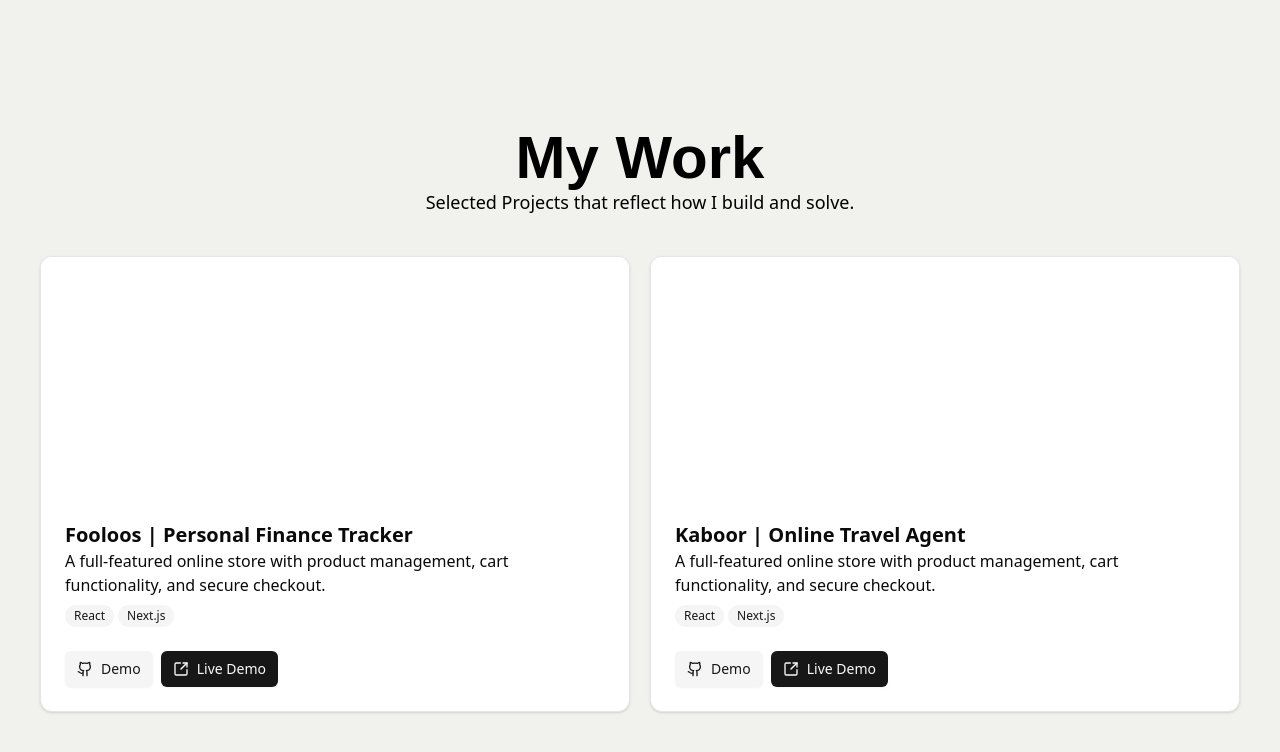
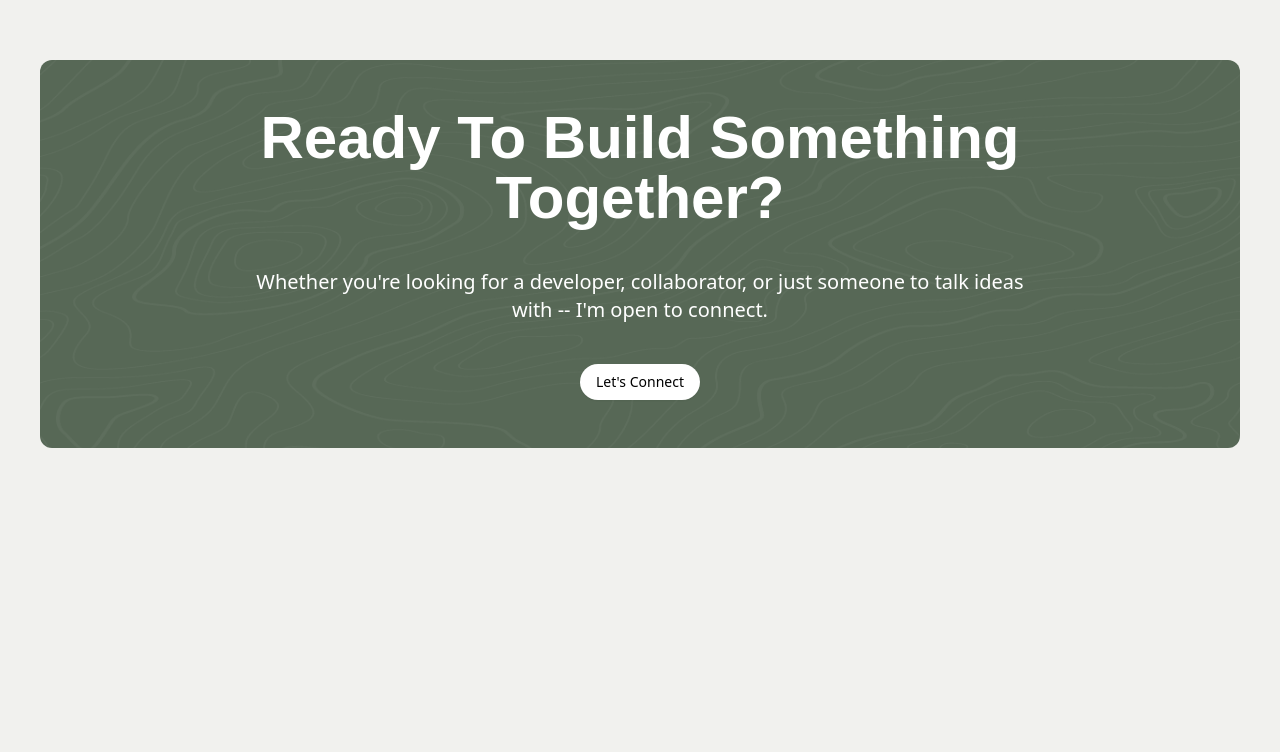
Before and after one commit to TamaWira/yuuniverse, a Next.js app: page / in a window 1280 px wide. Shown: the part 3584-4336 px from the top of the page. After the commit the page ends 4072 px from the top, so only its background shows below. Built offline with nearby package versions, Linux system fonts and the light colour scheme; a web font is replaced by a local one.

Commit message:
feat: add CTA

```diff
--- a/src/app/page.tsx
+++ b/src/app/page.tsx
@@ -3,6 +3,7 @@ import Hero from "@/components/hero";
 import Navbar from "@/components/navbar";
 import { Skills } from "@/components/features/skills/skills-section";
 import { Projects } from "@/components/features/projects/projects";
+import { CTA } from "@/components/features/cta/cta";
 
 export default function Home() {
   return (
@@ -21,8 +22,8 @@ export default function Home() {
         <div className="flex items-center px-3 md:px-10 py-10 min-h-screen">
           <Projects />
         </div>
-        <div className="flex items-center px-3 md:px-10 py-10 min-h-screen">
-          <Projects />
+        <div className="px-3 md:px-10 py-10">
+          <CTA />
         </div>
       </main>
     </div>
--- /dev/null
+++ b/src/components/features/cta/cta.tsx
@@ -0,0 +1,58 @@
+"use client";
+
+import Heading from "@/components/heading";
+import { Button } from "@/components/ui/button";
+import { motion, Variants } from "framer-motion";
+
+const itemVariants: Variants = {
+  hidden: {
+    opacity: 0,
+    y: 20,
+  },
+  show: {
+    opacity: 1,
+    y: 0,
+    transition: {
+      duration: 0.5,
+      ease: "easeOut",
+    },
+  },
+};
+
+const containerVariants: Variants = {
+  hidden: {},
+  show: {
+    transition: {
+      duration: 0,
+      staggerChildren: 0.5,
+    },
+  },
+};
+
+export function CTA() {
+  return (
+    <motion.section
+      id="cta"
+      variants={containerVariants}
+      initial="hidden"
+      whileInView="show"
+      viewport={{ once: true, amount: 0.7 }}
+    >
+      <motion.div
+        variants={itemVariants}
+        className="bg-[#576856] bg-[url('/texture.png')] bg-cover bg-center p-3 md:p-12 rounded-xl text-white text-center"
+      >
+        <div className="space-y-10 mx-auto max-w-[70%]">
+          <Heading>Ready To Build Something Together?</Heading>
+          <p className="font-light text-xl">
+            Whether you&apos;re looking for a developer, collaborator, or just
+            someone to talk ideas with -- I&apos;m open to connect.
+          </p>
+          <Button className="bg-white rounded-full text-black">
+            Let&apos;s Connect
+          </Button>
+        </div>
+      </motion.div>
+    </motion.section>
+  );
+}
```
Also changed, not shown: public/texture.png (added).
